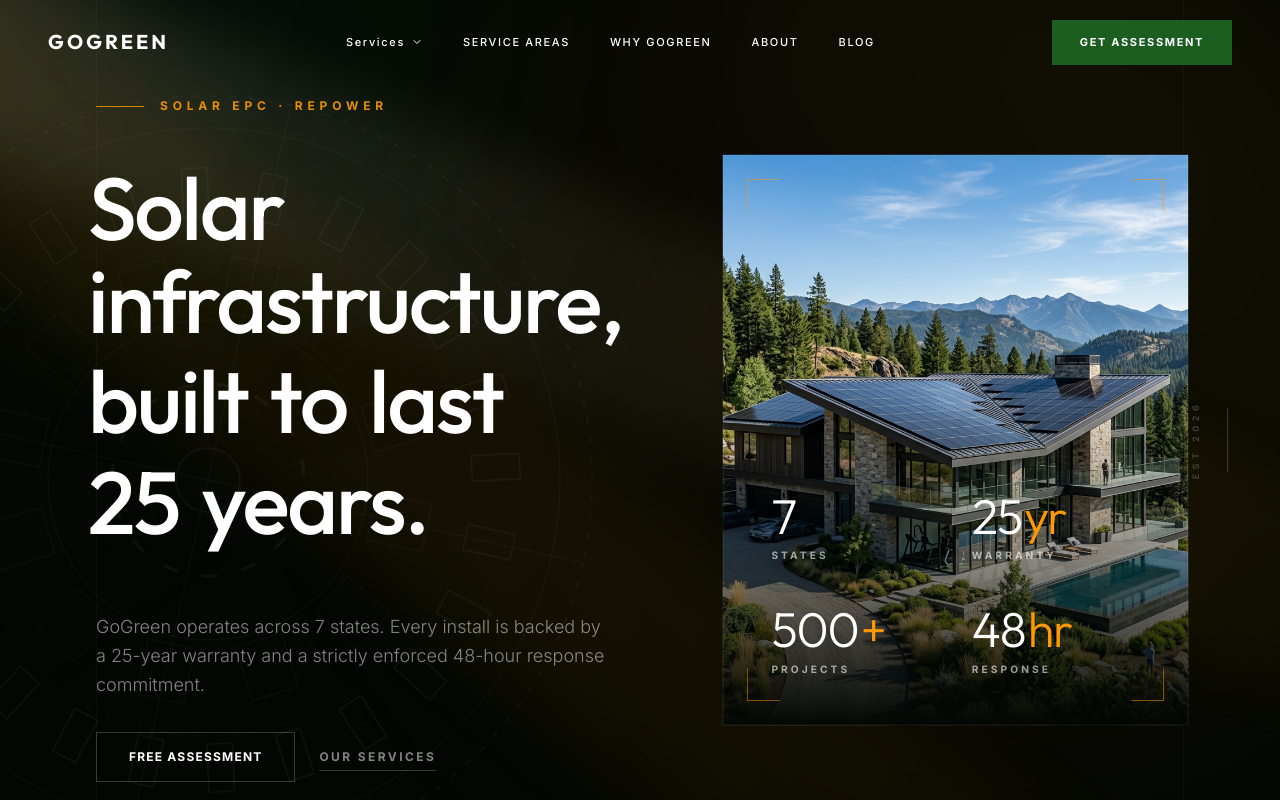
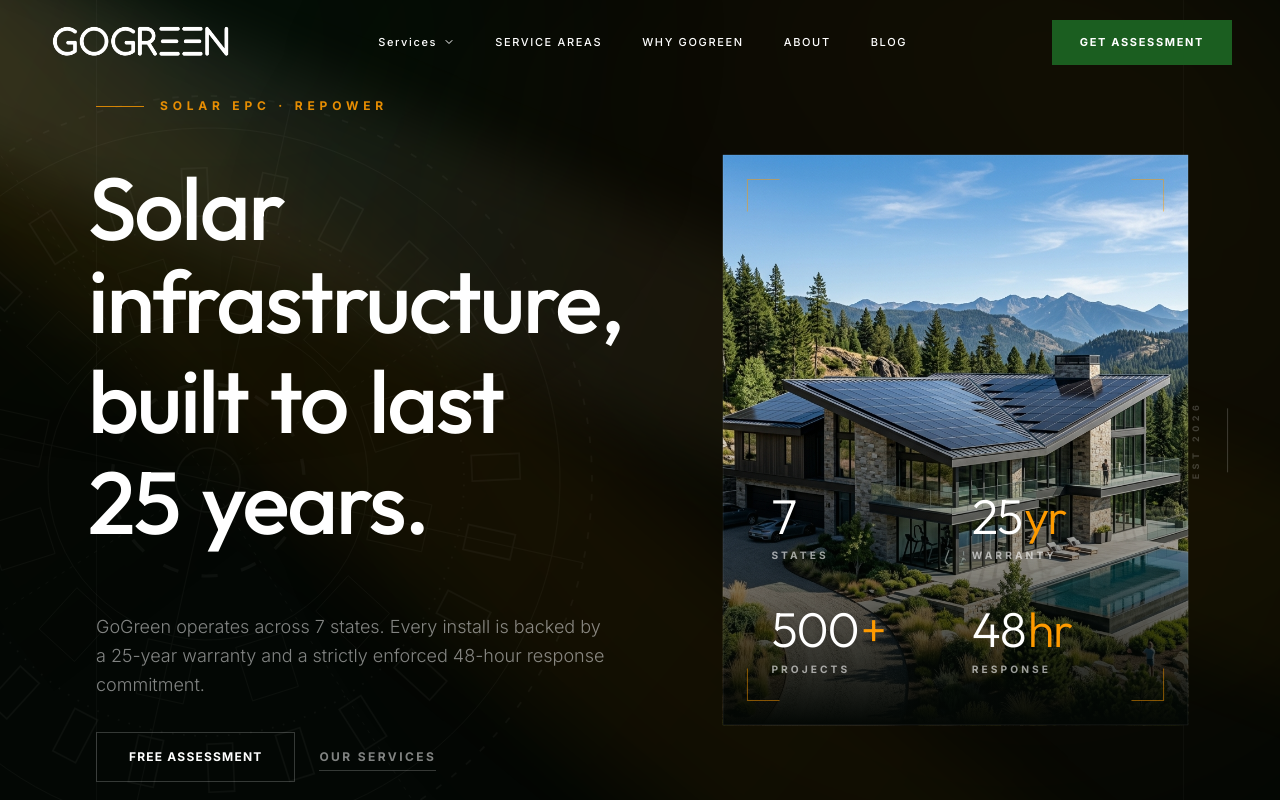
Before and after one commit to Vishnuvardhanvemula/gogreen, a Next.js app: page / in a window 1280 px wide. Shown: the top 800 px of the page. Built offline with nearby package versions, Linux system fonts and the light colour scheme.

Commit message:
added logo

```diff
--- a/src/components/layout/Navbar.tsx
+++ b/src/components/layout/Navbar.tsx
@@ -3,6 +3,7 @@
 import { motion, useScroll, useTransform } from "framer-motion";
 import { useEffect, useState, useRef } from "react";
 import { ChevronDown, Menu, X } from "lucide-react";
+import Image from "next/image";
 
 const services = [
   { label: "Solar EPC", href: "/services/solar-epc", desc: "New installations, end-to-end" },
@@ -26,7 +27,6 @@ export function Navbar() {
 
   const backgroundColor = useTransform(scrollY, [0, 60], ["rgba(13, 31, 15, 0)", "rgba(255, 255, 255, 1)"]);
   const textColor = useTransform(scrollY, [0, 60], ["rgba(255, 255, 255, 1)", "rgba(13, 31, 15, 1)"]);
-  const logoColor = useTransform(scrollY, [0, 60], ["rgba(255, 255, 255, 1)", "rgba(27, 94, 32, 1)"]);
   const borderColor = useTransform(scrollY, [0, 60], ["rgba(255,255,255,0)", "rgba(0,0,0,0.06)"]);
 
   useEffect(() => {
@@ -63,12 +63,16 @@ export function Navbar() {
         transition={{ duration: 0.8, ease: "easeOut" }}
       >
         {/* Logo */}
-        <motion.a
-          href="/"
-          className="font-heading font-bold text-xl tracking-[0.15em] uppercase shrink-0"
-          style={{ color: logoColor }}
-        >
-          GoGreen
+        <motion.a href="/" className="shrink-0 flex items-center">
+          <Image
+            src="/images/GoGreen_Logo-removebg.png"
+            alt="GoGreen logo"
+            width={220}
+            height={56}
+            priority
+            unoptimized
+            className={`h-8 md:h-10 w-auto object-contain transition-all duration-200 ${isScrolled ? '' : 'brightness-0 invert'}`}
+          />
         </motion.a>
 
         {/* Desktop Links */}
```
Also changed, not shown: public/images/GoGreen_Logo-removebg.png (added).
